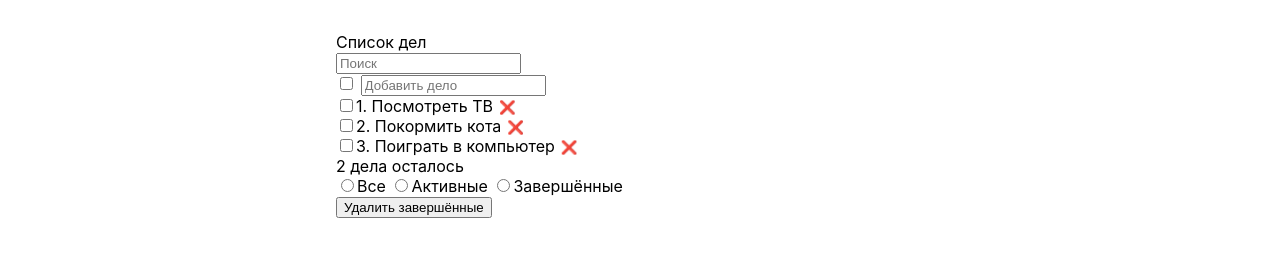
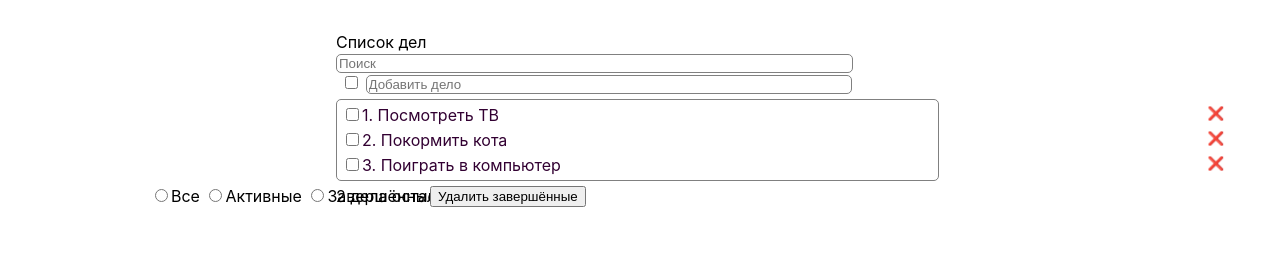
Before and after one commit to robotrainer/tasks, a website: page todo-app/src/index.html in a window 1280 px wide. Drawn offline with Linux system fonts and the light colour scheme.

Commit message:
Сделал css без flexbox.

```diff
--- a/todo-app/src/index.css
+++ b/todo-app/src/index.css
@@ -5,11 +5,38 @@ body {
   padding: 2rem;
 }
 
-/*.list {
+input[type="search"] {
+  /*position: relative;*/
+  width: 517px;
+  border-radius: 5px;
+  border: 1px solid gray;
+}
+
+input [type="addTodo"]{
+  /*position: absolute;*/
+  left: 30px;
+}
+
+input[placeholder="Добавить дело"]{
+  position: relative;
+  left: 5px;
+  width: 480px;
+  border-radius: 5px;
+  border: 1px solid gray;
+}
+
+.toolbar input[type="checkbox"]{
+  position: relative;
+  left: 5px;
+}
+
+.list {
   border: 1px solid gray;
   border-radius: 5px;
   padding: 5px;
-  background: rgb(255, 200, 180);
+  /*background: rgb(255, 200, 180);*/
+  margin: 5px;
+  margin-left: 0px;
 }
 
 .item {
@@ -19,10 +46,26 @@ body {
 
 .item:last-child {
   margin-bottom: 0;
-}*/
+}
 
 .remove {
+  position: absolute;
+  right: 50px;
   border: none;
   background: transparent;
   cursor: pointer;
 }
+
+.listTodo {
+  position: absolute;
+}
+
+.filter {
+  position: absolute;
+  left: 150px;
+}
+
+.clear {
+  position: absolute;
+  left: 430px;
+}
--- a/todo-app/src/index.html
+++ b/todo-app/src/index.html
@@ -19,13 +19,13 @@
     </div>
 
     <div class="list">
-      <div><label><input type="checkbox"/>1. Посмотреть ТВ</label><button class="remove">❌</button></div>
-      <div><label><input type="checkbox"/>2. Покормить кота</label><button class="remove">❌</button></div>
-      <div><label><input type="checkbox"/>3. Поиграть в компьютер</label><button class="remove">❌</button></div>
+      <div class="item"><label><input type="checkbox"/>1. Посмотреть ТВ</label><button class="remove">❌</button></div>
+      <div class="item"><label><input type="checkbox"/>2. Покормить кота</label><button class="remove">❌</button></div>
+      <div class="item"><label><input type="checkbox"/>3. Поиграть в компьютер</label><button class="remove">❌</button></div>
     </div>
 
     <div class="footer">
-      <div class="">2 дела осталось</div>
+      <div class="listTodo">2 дела осталось</div>
       <div class="filter">
         <label><input type="radio" name="filterRadio" />Все</label>
         <label><input type="radio" name="filterRadio" />Активные</label>
```
